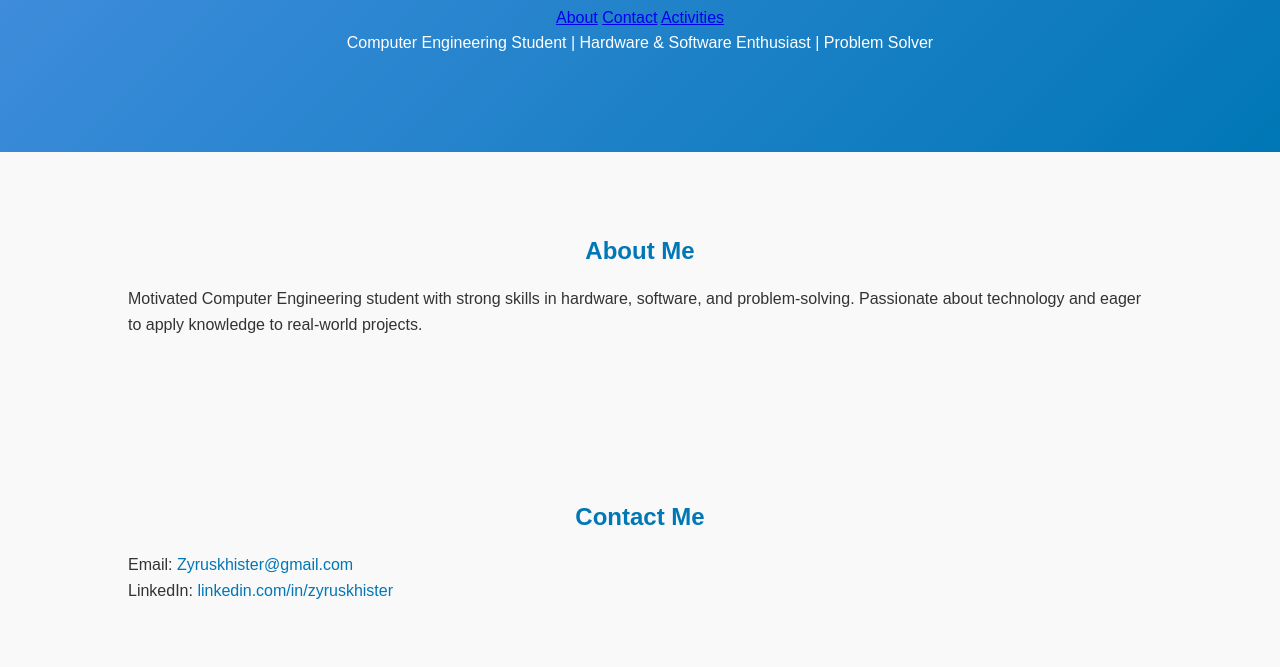
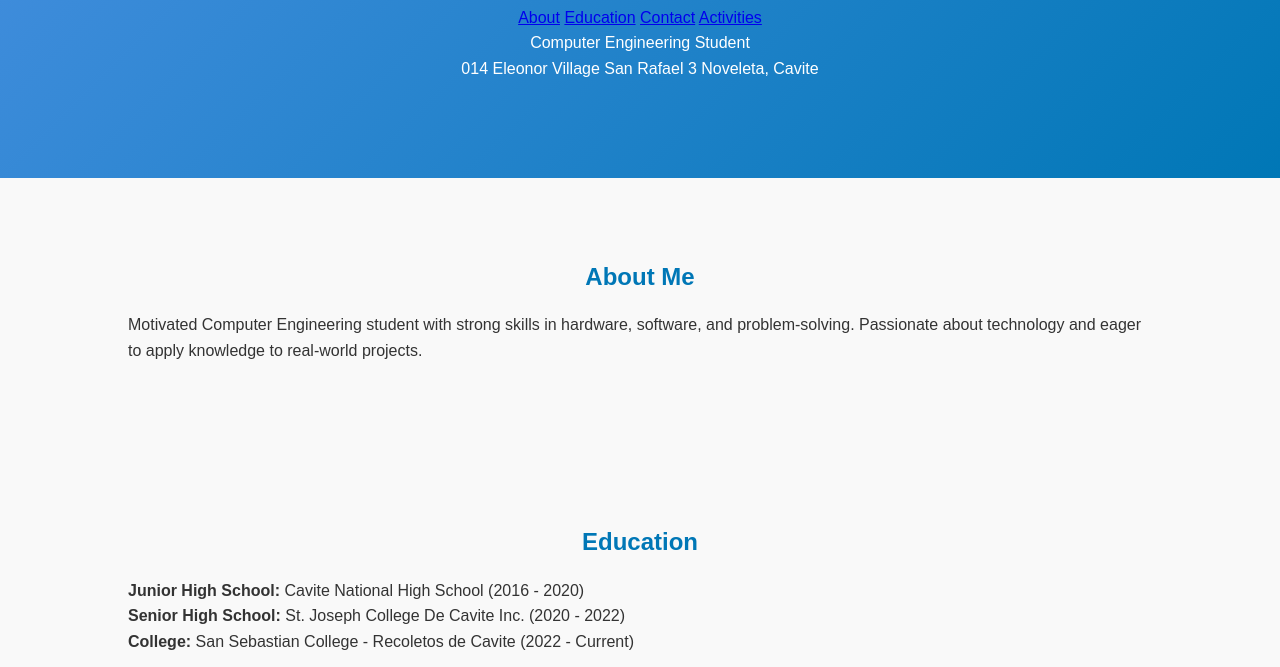
Before and after one commit to zyruskhister/My-Activities, a plain HTML site: page index.html in a window 1280 px wide. Shown: the part 285-952 px from the top of the page. Drawn offline with Linux system fonts and the light colour scheme.

Commit message:
Update index.html

```diff
--- a/index.html
+++ b/index.html
@@ -13,11 +13,13 @@
     <div class="container">
       <h1>Hello, I'm <span>Zyrus Khister M. Sixto</span></h1>
       <nav>
-      <a href="#about">About</a>
-      <a href="#contact">Contact</a>
-      <a href="activities.html">Activities</a>
-    </nav>
-      <p>Computer Engineering Student | Hardware & Software Enthusiast | Problem Solver</p>
+        <a href="#about">About</a>
+        <a href="#education">Education</a>
+        <a href="#contact">Contact</a>
+        <a href="activities.html">Activities</a>
+      </nav>
+      <p>Computer Engineering Student </p>
+      <p>014 Eleonor Village San Rafael 3 Noveleta, Cavite </p>
     </div>
   </header>
 
@@ -26,18 +28,29 @@
     <div class="container">
       <h2>About Me</h2>
       <p>
-        Motivated Computer Engineering student with strong skills in hardware, software, and problem-solving. Passionate about technology and eager to apply knowledge to real-world projects.
+      Motivated Computer Engineering student with strong skills in hardware, software, and problem-solving. Passionate about technology and eager to apply knowledge to real-world projects.
       </p>
     </div>
   </section>
 
+  <!-- Education Section -->
+  <section id="education">
+    <div class="container">
+      <h2>Education</h2>
+      <ul>
+        <li><strong>Junior High School:</strong> Cavite National High School (2016 - 2020)</li>
+        <li><strong>Senior High School:</strong> St. Joseph College De Cavite Inc. (2020 - 2022)</li>
+        <li><strong>College:</strong> San Sebastian College - Recoletos de Cavite (2022 - Current)</li>
+      </ul>
+    </div>
+  </section>
 
   <!-- Contact Section -->
   <section id="contact">
     <div class="container">
       <h2>Contact Me</h2>
-      <p>Email: <a href="mailto:Zyruskhister@gmail.com">Zyruskhister@gmail.com</a></p>
-      <p>LinkedIn: <a href="https://linkedin.com/in/zyruskhister" target="_blank">linkedin.com/in/zyruskhister</a></p>
+      <p><strong>Phone:</strong> 09276781587</p>
+      <p><strong>Email:</strong> <a href="mailto:Zyruskhister@gmail.com">Zyruskhister@gmail.com</a></p>
     </div>
   </section>
 
```
